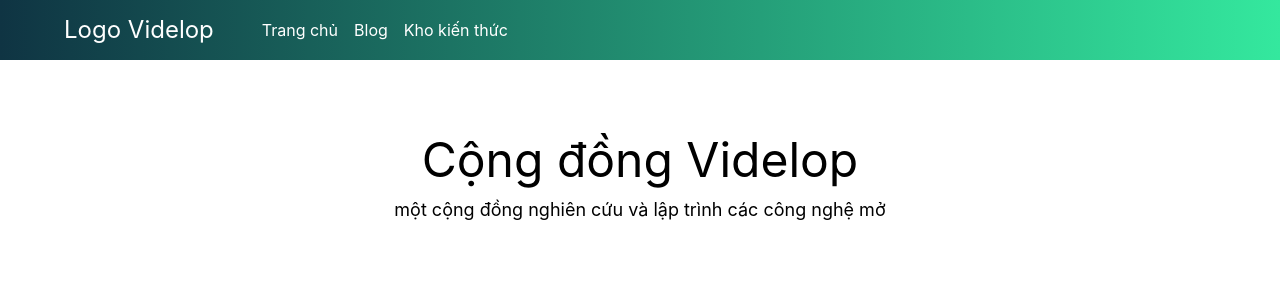
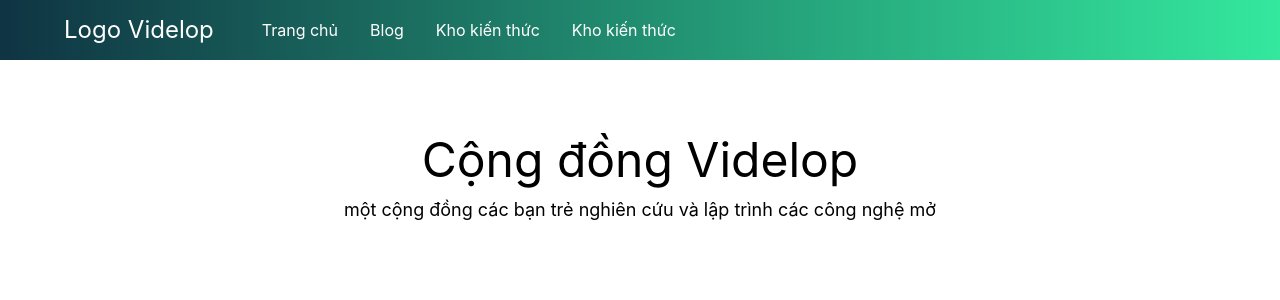
Before and after one commit to videlop/website, a Next.js app: page / in a window 1280 px wide. Shown: the top 300 px of the page. Built offline with nearby package versions, Linux system fonts and the light colour scheme.

Commit message:
Added readme.md

```diff
--- a/src/components/Layout/Header.jsx
+++ b/src/components/Layout/Header.jsx
@@ -7,11 +7,12 @@
 		<header className="text-white md:px-16 px-6 flex flex-wrap items-center py-3">
 			<div className="text-2xl mr-10">Logo Videlop</div>
 			<nav className="site-nav md:flex md:pt-0 hidden md:w-auto w-full">
-			<label for="menu-toggle" class="pointer-cursor md:hidden block"><svg class="fill-current text-gray-900" xmlns="http://www.w3.org/2000/svg" width="20" height="20" viewBox="0 0 20 20"><title>menu</title><path d="M0 3h20v2H0V3zm0 6h20v2H0V9zm0 6h20v2H0v-2z"></path></svg></label>
-			<input class="hidden" type="checkbox" id="menu-toggle" />
-				<Link className="md:p-4 py-3 px-0 block border-b-2 border-transparent" href="/"><a>Trang chủ</a></Link>
-				<Link className="md:p-4 py-3 px-0 block border-b-2 border-transparent" href="/blog"><a>Blog</a></Link>
-				<Link className="md:p-4 py-3 px-0 block border-b-2 border-transparent" href="/kb"><a>Kho kiến thức</a></Link>
+			<label htmlFor="menu-toggle" class="pointer-cursor md:hidden block"><svg class="fill-current text-gray-900" xmlns="http://www.w3.org/2000/svg" width="20" height="20" viewBox="0 0 20 20"><title>menu</title><path d="M0 3h20v2H0V3zm0 6h20v2H0V9zm0 6h20v2H0v-2z"></path></svg></label>
+			<input className="hidden" type="checkbox" id="menu-toggle" />
+				<Link className="md:p-4 border-transparent" href="/"><a>Trang chủ</a></Link>
+				<Link className="md:p-4 border-transparent" href="/blog"><a>Blog</a></Link>
+				<Link className="md:p-4 border-transparent" href="/kb"><a>Kho kiến thức</a></Link>
+				<Link className="md:p-4 border-transparent" href="/kb"><a>Kho kiến thức</a></Link>
 
 			</nav>
 		</header>
--- a/src/pages/index.jsx
+++ b/src/pages/index.jsx
@@ -6,7 +6,7 @@
 	<Layout>
 		<div className="container text-center mb-3">
 			<p className="mb-0 text-5xl">Cộng đồng Videlop</p>
-			<p className="text-lg">một cộng đồng nghiên cứu và lập trình các công nghệ mở</p>
+			<p className="text-lg">một cộng đồng các bạn trẻ nghiên cứu và lập trình các công nghệ mở</p>
 		</div>
 		<div className="container mx-auto">
 
--- a/src/styles/main.scss
+++ b/src/styles/main.scss
@@ -32,9 +32,10 @@
 }
 
 a {
-    @apply border-b border-transparent transition-all duration-150 ease-in-out;
+    @apply py-3 px-0 block border-0 border-b rounded-xl border-transparent mr-4 transition-all duration-150 ease-in-out;
     &:hover {
-        border-color: currentColor;
+        background-color: white;
+        color: black;
     }
 }
 header{
```
Also changed, not shown: 2 other files (tests, documents, lock files or other folders).
